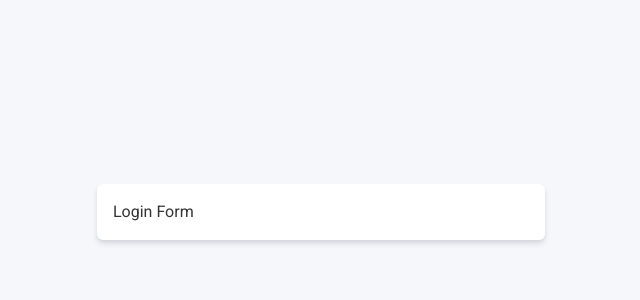
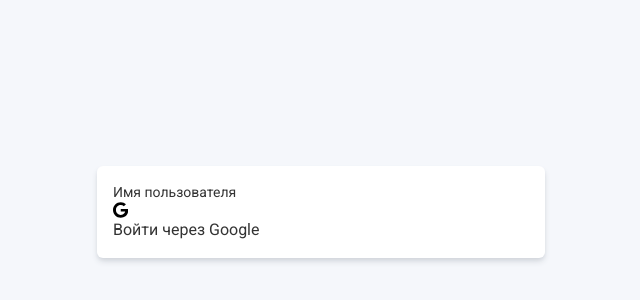
Before and after one commit to MikeSaburov/social-app-1, a Next.js app: page /login in a window 1280 px wide. Shown: the part 180-480 px from the top of the page, without its empty margins (319-959 px from the left). Built offline with nearby package versions, Linux system fonts and the light colour scheme; what tailwindcss-animated would draw is missing.

Commit message:
refactor(login): начал стилизовать взод через гугл

```diff
--- a/pages/login.js
+++ b/pages/login.js
@@ -6,7 +6,20 @@ export default function LoginPage() {
     <Layout hideNavigation={true}>
       <div className="h-screen flex items-center -mt-4">
         <div className="max-w-md grow mx-auto ">
-          <Card>Login Form</Card>
+          <Card>
+            <h1 className="text-sm">Имя пользователя</h1>
+            <div>
+              <svg
+                xmlns="http://www.w3.org/2000/svg"
+                height="16"
+                width="15.25"
+                viewBox="0 0 488 512"
+              >
+                <path d="M488 261.8C488 403.3 391.1 504 248 504 110.8 504 0 393.2 0 256S110.8 8 248 8c66.8 0 123 24.5 166.3 64.9l-67.5 64.9C258.5 52.6 94.3 116.6 94.3 256c0 86.5 69.1 156.6 153.7 156.6 98.2 0 135-70.4 140.8-106.9H248v-85.3h236.1c2.3 12.7 3.9 24.9 3.9 41.4z" />
+              </svg>
+              <a href="">Войти через Google</a>
+            </div>
+          </Card>
         </div>
       </div>
     </Layout>
```
